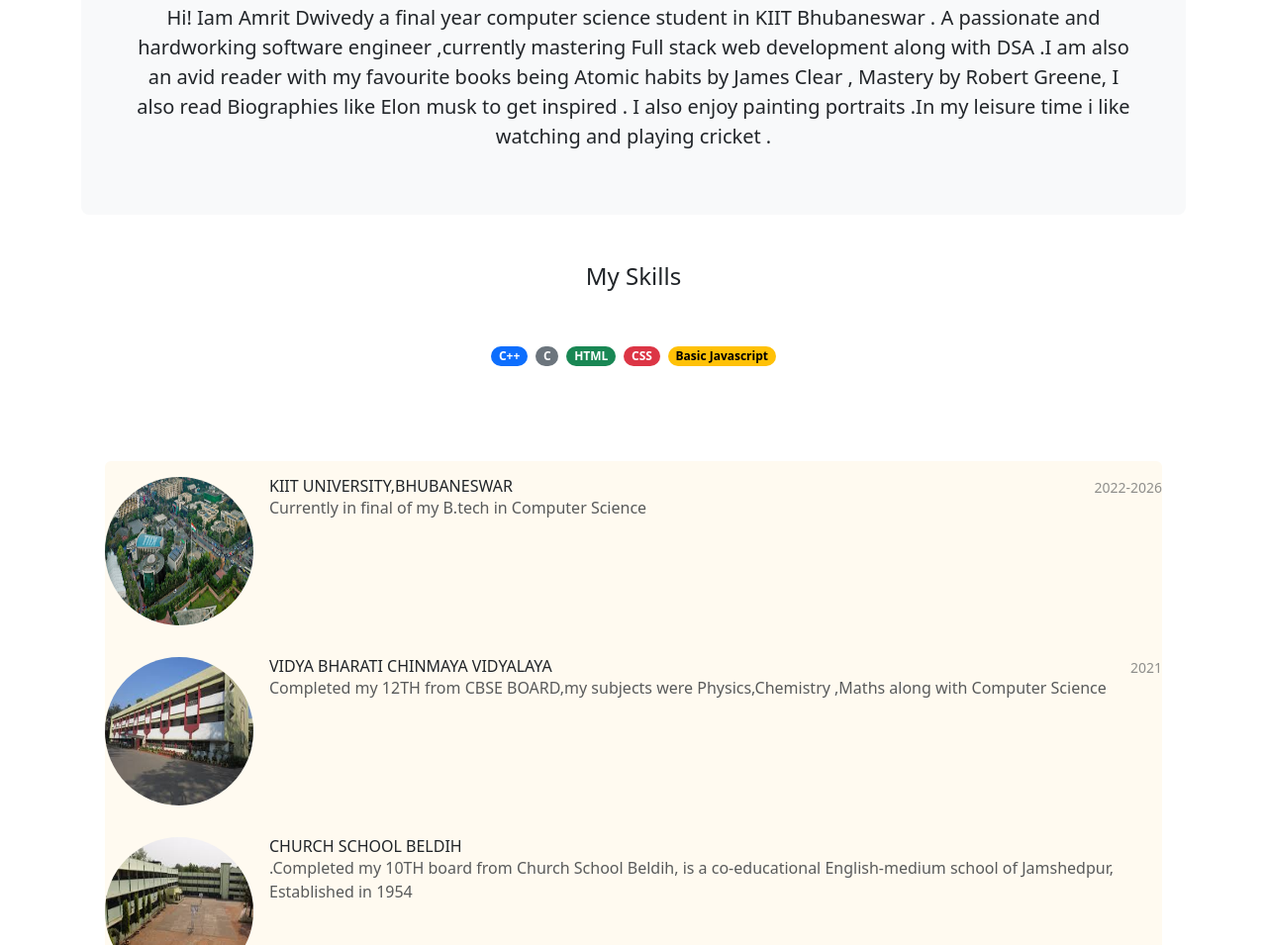
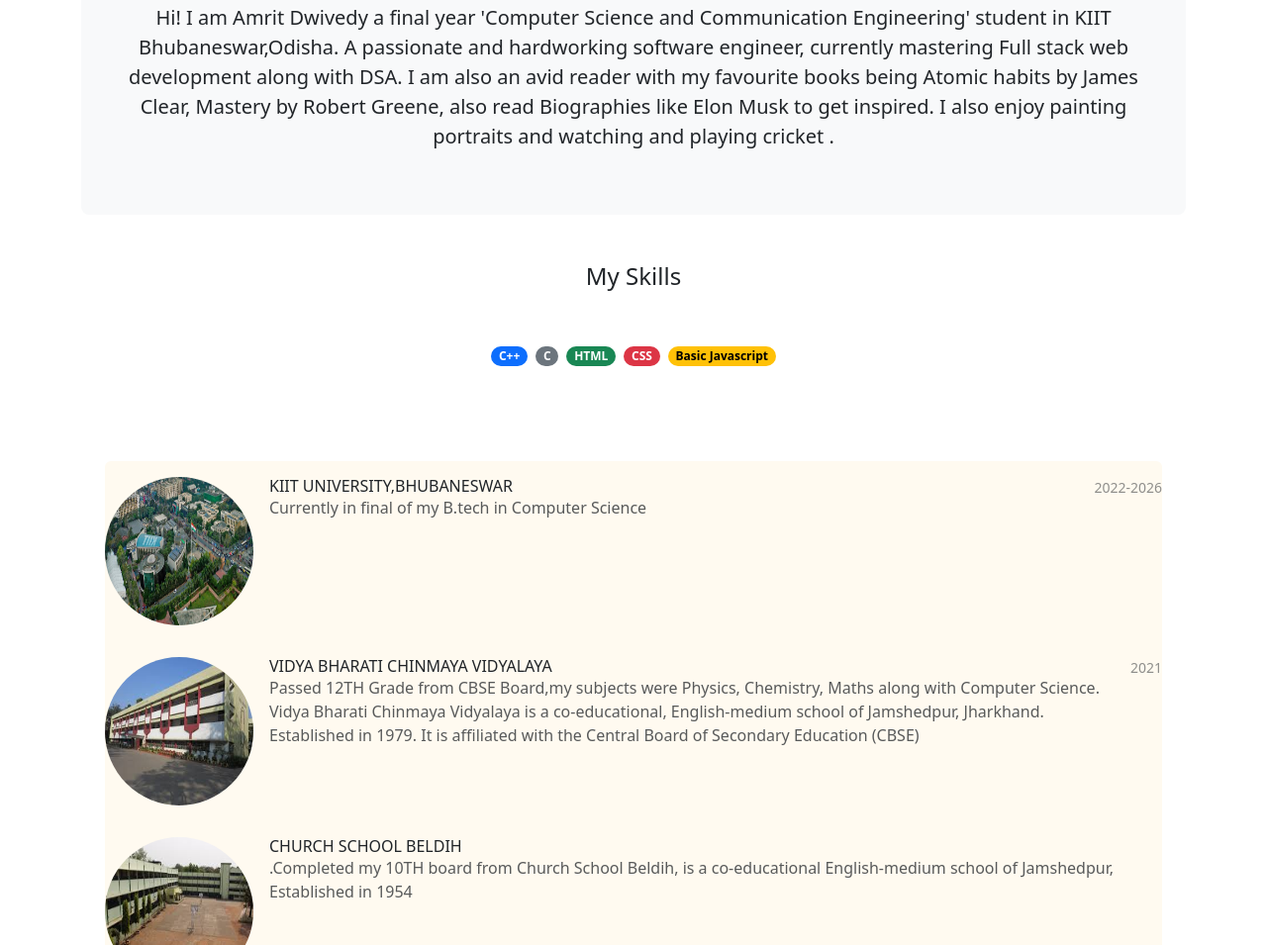
Before and after one commit to amrit-include/amrit_portfolio, a plain HTML site: page index.html in a window 1280 px wide. Shown: the part 699-1654 px from the top of the page at 99% size. Drawn offline with nearby package versions, Linux system fonts and the light colour scheme.

Commit message:
Update index.html

```diff
--- a/index.html
+++ b/index.html
@@ -14,7 +14,7 @@
     </section>
     <section id="about me">
       <div class="container my-5"> <div class="p-5 text-center bg-body-tertiary rounded-3"> <h1 class="text-body-emphasis">About me</h1> <p class="lead">
-Hi! Iam Amrit Dwivedy a final year computer science student in KIIT Bhubaneswar . A passionate and hardworking software engineer ,currently mastering Full stack web development along with DSA .I am also an avid reader with my favourite books being Atomic habits by James Clear , Mastery by Robert Greene, I also read Biographies like Elon musk to get inspired . I also enjoy painting portraits .In my leisure time i like watching and playing cricket .
+Hi! I am Amrit Dwivedy a final year 'Computer Science and Communication Engineering' student in KIIT Bhubaneswar,Odisha. A passionate and hardworking software engineer, currently mastering Full stack web development along with DSA. I am also an avid reader with my favourite books being Atomic habits by James Clear, Mastery by Robert Greene, also read Biographies like Elon Musk to get inspired. I also enjoy painting portraits and watching and playing cricket .
 </p> </div> </div>
     </section>
     <section id="skills">
@@ -45,7 +45,7 @@ Hi! Iam Amrit Dwivedy a final year computer science student in KIIT Bhubaneswar
           <div class="d-flex gap-2 w-100 justify-content-between">
             <div>
               <h6 class="mb-0">VIDYA BHARATI CHINMAYA VIDYALAYA</h6>
-              <p class="mb-0 opacity-75">Completed my 12TH from CBSE BOARD,my subjects were Physics,Chemistry ,Maths along with Computer Science</p>
+              <p class="mb-0 opacity-75">Passed 12TH Grade from CBSE Board,my subjects were Physics, Chemistry, Maths along with Computer Science. Vidya Bharati Chinmaya Vidyalaya is a co-educational, English-medium school of Jamshedpur, Jharkhand. Established in 1979. It is affiliated with the Central Board of Secondary Education (CBSE)</p>
             </div>
             <small class="opacity-50 text-nowrap">2021</small>
           </div>
```
